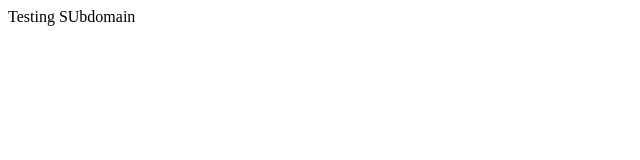
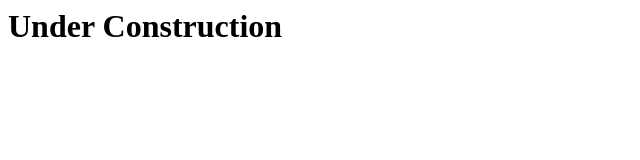
Before and after one commit to cybershastra7/subdomain, a plain HTML site: page index.html in a window 1280 px wide. Shown: the whole page, without its empty margins (0-640 px from the left). Drawn offline with Linux system fonts and the light colour scheme.

Commit message:
Update index.html

```diff
--- a/index.html
+++ b/index.html
@@ -1,3 +1,3 @@
 <html>
-  <body>Testing SUbdomain</body>
+  <h1>Under Construction</h1>
 </html>
```
